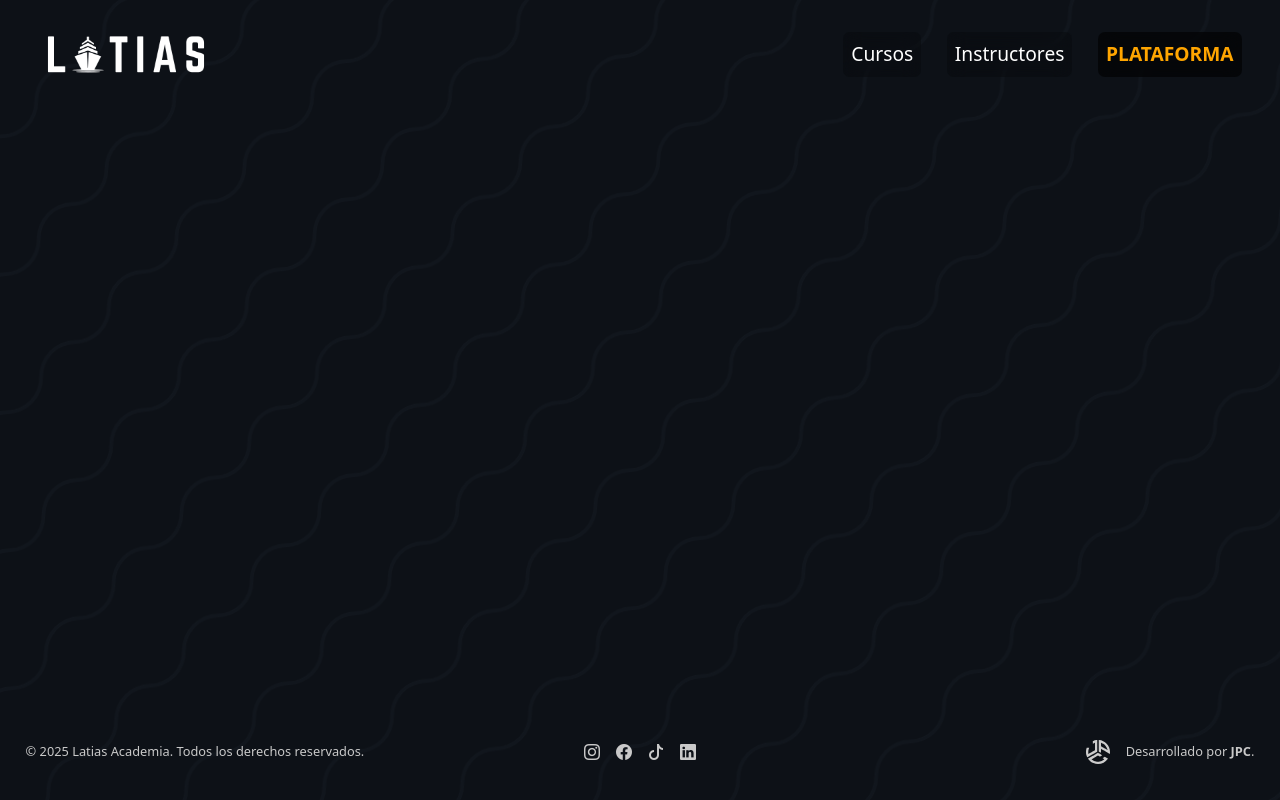
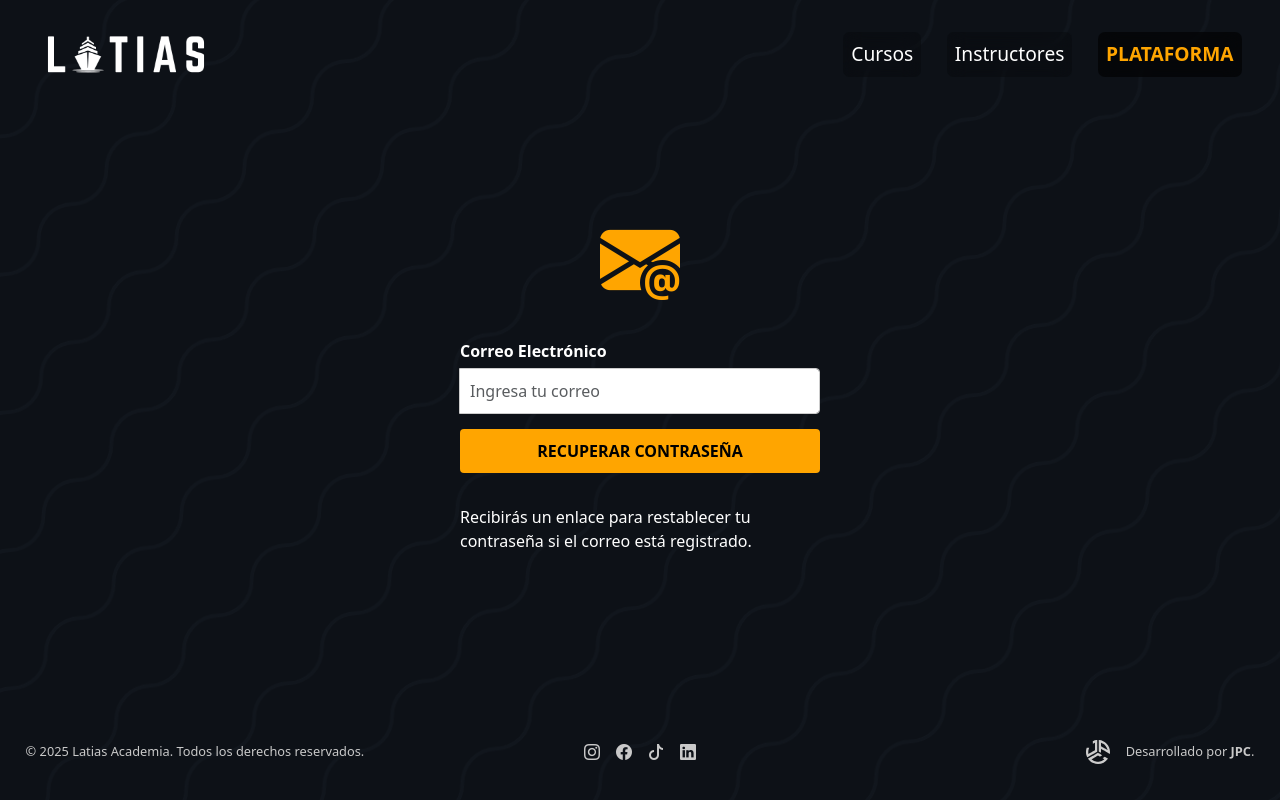
Before and after one commit to clissic/latias-front, a React (Vite) app: page /recuperarPass in a window 1280 px wide. Built offline with nearby package versions, Linux system fonts and the light colour scheme.

Commit message:
feat(RecuperarPass): Creado el componente para enviar el email para recuperar la password

```diff
--- a/src/App.jsx
+++ b/src/App.jsx
@@ -9,6 +9,7 @@ import { LogIn } from './components/LogIn/LogIn.jsx'
 import { SignUp } from './components/SignUp/SignUp.jsx'
 import { Footer } from './components/Footer/Footer.jsx'
 import { TerYCon } from './components/TerYCon/TerYCon.jsx'
+import { RecuperarPass } from './components/RecuperarPass/RecuperarPass.jsx'
 
 export function App () {
     return (
@@ -22,7 +23,7 @@ export function App () {
                         {/* <Route path='/cursos' element={<Cursos />} /> */}
                         <Route path='/login' element={<LogIn />} />
                         <Route path='/signup' element={<SignUp />} />
-                        {/* <Route path='/recuperarPass' element={<RecuperarPass />} /> */}
+                        <Route path='/recuperarPass' element={<RecuperarPass />} />
                         <Route path='/terminosycondiciones' element={<TerYCon />} />
                     </Routes>
                 <Footer />
--- /dev/null
+++ b/src/components/RecuperarPass/RecuperarPass.jsx
@@ -0,0 +1,37 @@
+import '../LogInForm/LogInForm.css';
+import React, { useState } from "react";
+
+export function RecuperarPass() {
+  const [email, setEmail] = useState("");
+
+  function handleSubmit(e) {
+    e.preventDefault();
+    // Aca se va a enviar el email al servidor para la recuperación de contraseña
+    console.log("Email enviado para recuperación:", email);
+  };
+
+  return (
+    <div className="login-form-container">
+        <i className="bi bi-envelope-at-fill display-1 text-orange text-center"></i>
+        <form onSubmit={handleSubmit}>
+            <div className="input-group">
+                <label htmlFor="email">Correo Electrónico</label>
+                <input
+                    type="email"
+                    id="email"
+                    className="form-control"
+                    onChange={(e) => setEmail(e.target.value)}
+                    placeholder="Ingresa tu correo"
+                    required
+                />
+            </div>
+            <button type="submit" className="btn btn-primary">
+                RECUPERAR CONTRASEÑA
+            </button>
+        </form>
+        <div className='text-white'>
+            <p>Recibirás un enlace para restablecer tu contraseña si el correo está registrado.</p>
+        </div>
+    </div>
+  );
+}
```
